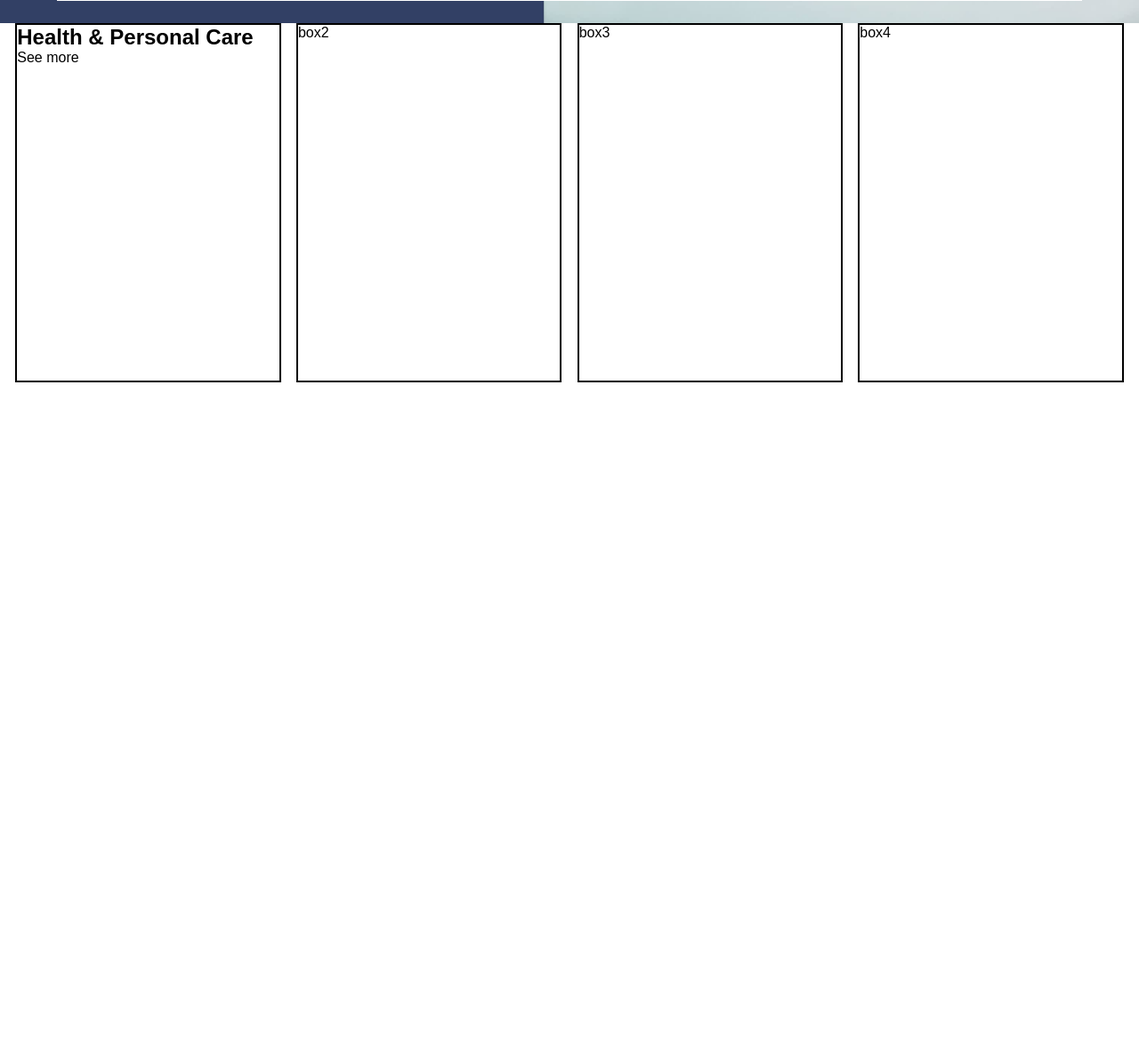
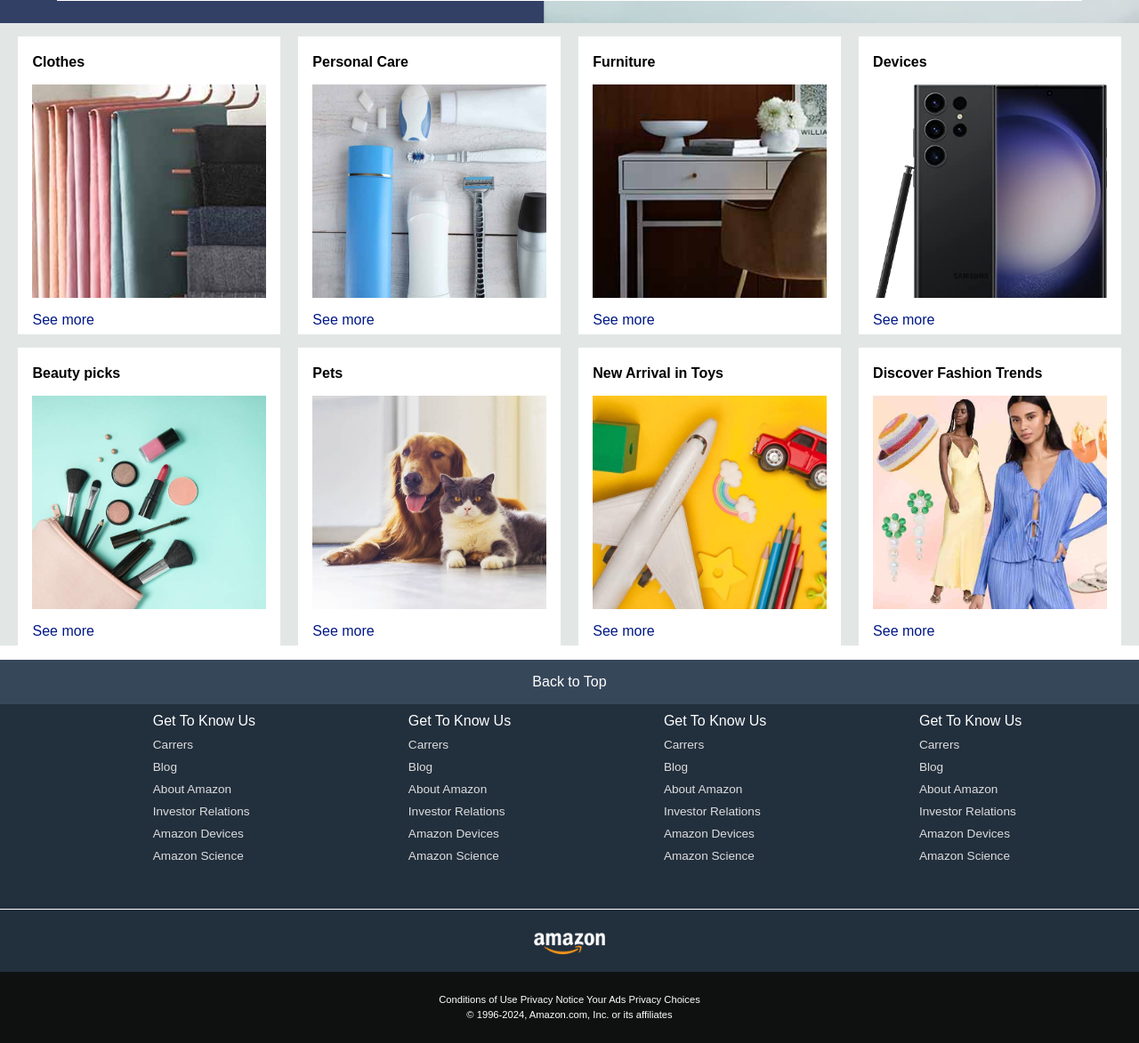
Before and after one commit to sridharyenuka/AmazonClone, a plain HTML site: page index.html in a window 1280 px wide. Shown: the part 374-1547 px from the top of the page at 89% size. Before the commit the page ends 804 px from the top, so only its background shows below. Drawn offline with Linux system fonts and the light colour scheme.

Commit message:
added footer panels

```diff
--- a/index.html
+++ b/index.html
@@ -75,14 +75,125 @@
 
     <div class="shop-section">
         <div class="box1 box">
-            <h2>Health & Personal Care</h2>
-            <div class="box-img"></div>
-            <p>See more</p>
+            <div class="box-content">
+                <h4>Clothes</h4>
+                <div class="box-img" style="background-image: url('box1_image.jpg');"></div>
+                <p>See more</p>
+            </div>
         </div>
-        <div class="box2 box">box2</div>
-        <div class="box3 box">box3</div>
-        <div class="box4 box">box4</div>
+        <div class="box2 box">
+            <div class="box-content">
+                <h4>Personal Care</h4>
+                <div class="box-img" style="background-image: url('box2_image.jpg');"></div>
+                <p>See more</p>
+            </div>
+        </div>
+        <div class="box3 box">
+            <div class="box-content">
+                <h4>Furniture</h4>
+                <div class="box-img" style="background-image: url('box3_image.jpg');"></div>
+                <p>See more</p>
+            </div>
+        </div>
+        <div class="box4 box">
+            <div class="box-content">
+                <h4>Devices</h4>
+                <div class="box-img" style="background-image: url('box4_image.jpg');"></div>
+                <p>See more</p>
+            </div>
+        </div>
+        <div class="box1 box">
+            <div class="box-content">
+                <h4>Beauty picks</h4>
+                <div class="box-img" style="background-image: url('box5_image.jpg');"></div>
+                <p>See more</p>
+            </div>
+        </div>
+        <div class="box2 box">
+            <div class="box-content">
+                <h4>Pets</h4>
+                <div class="box-img" style="background-image: url('box6_image.jpg');"></div>
+                <p>See more</p>
+            </div>
+        </div>
+        <div class="box3 box">
+            <div class="box-content">
+                <h4>New Arrival in Toys</h4>
+                <div class="box-img" style="background-image: url('box7_image.jpg');"></div>
+                <p>See more</p>
+            </div>
+        </div>
+        <div class="box4 box">
+            <div class="box-content">
+                <h4>Discover Fashion Trends</h4>
+                <div class="box-img" style="background-image: url('box8_image.jpg');"></div>
+                <p>See more</p>
+            </div>
+        </div>
     </div>
+
+    <footer>
+        <div class="foot-panel1">
+            Back to Top
+        </div>
+
+        <div class="foot-panel2">
+            <ul>
+                <p>Get To Know Us</p>
+                <a >Carrers</a>
+                <a >Blog</a>
+                <a >About Amazon</a>
+                <a >Investor Relations</a>
+                <a >Amazon Devices</a>
+                <a >Amazon Science</a>
+            </ul>
+
+            <ul>
+                <p>Get To Know Us</p>
+                <a >Carrers</a>
+                <a >Blog</a>
+                <a >About Amazon</a>
+                <a >Investor Relations</a>
+                <a >Amazon Devices</a>
+                <a >Amazon Science</a>
+            </ul>
+
+            <ul>
+                <p>Get To Know Us</p>
+                <a >Carrers</a>
+                <a >Blog</a>
+                <a >About Amazon</a>
+                <a >Investor Relations</a>
+                <a >Amazon Devices</a>
+                <a >Amazon Science</a>
+            </ul>
+
+            <ul>
+                <p>Get To Know Us</p>
+                <a >Carrers</a>
+                <a >Blog</a>
+                <a >About Amazon</a>
+                <a >Investor Relations</a>
+                <a >Amazon Devices</a>
+                <a >Amazon Science</a>
+            </ul>
+        </div>
+
+        <div class="foot-panel3">
+            <div class="logo"></div>
+        </div>
+
+        <div class="foot-panel4">
+            <div class="pages">
+                <a>Conditions of Use</a>
+                <a>Privacy Notice</a>
+                <a>Your Ads Privacy Choices</a>
+            </div>
+            <div class="copyright">
+                © 1996-2024, Amazon.com, Inc. or its affiliates
+            </div>
+        </div>
+    </footer>
 
 </body>
 </html>
--- a/style.css
+++ b/style.css
@@ -160,14 +160,103 @@ span{
     font-weight: 700;
 }
 
-.box{
-    height: 400px;
-    width: 23%;
-    border: 2px solid black;
-    background-color: white;
+.shop-section{
+    display: flex;
+     flex-wrap: wrap;
+    justify-content: space-evenly;
+    background-color: #e2e7e6;
 }
 
-.shop-section{
+.box{
+    height: 300px;
+    width: 23%;
+    background-color: white;
+    margin-top: 15px;
+    padding: 20px 0px 15px 0px;
+}
+
+
+.box-img{
+    height: 240px;
+    background-size: cover;
+    margin-top: 1rem;
+    margin-bottom: 1rem;
+}
+
+.box-content{
+    margin-left: 1rem;
+    margin-right: 1rem;
+}
+
+.box-content p{
+    color: #001785;
+    font-weight: 500;
+}
+
+/* footer design */
+
+footer{
+    margin-top: 1rem;
+}
+
+.foot-panel1{
+    background-color: #37475a;
+    color: white;
+    height: 50px;
+    display: flex;
+    justify-content: center;
+    align-items: center;
+
+}
+
+.foot-panel2{
+    background-color: #222f3d;
+    height: 230px;
+    color: white;
     display: flex;
     justify-content: space-evenly;
 }
+
+ul{
+    margin-top: 10px;
+}
+
+ul a{
+    display: block;
+    font-size: 0.85rem;
+    margin-top: 10px;
+    color: #dddddd;
+}
+
+.foot-panel3{
+    background-color: #222f3d;
+    height: 70px;
+    border-top: 0.5px solid white;
+    display: flex;
+    align-items: center;
+    justify-content: center;
+
+}
+
+.logo{
+    background-image: url("amazon_logo.png");
+    background-size: cover;
+    height: 50px;
+    width: 100px;
+}
+
+.foot-panel4{
+    background-color: #0f1111;
+    color: white;
+    height: 80px;
+    font-size: 0.7rem;
+    text-align: center;
+}
+
+.pages{
+    padding-top: 25px;
+}
+
+.copyright{
+    padding-top: 5px;
+}
```
